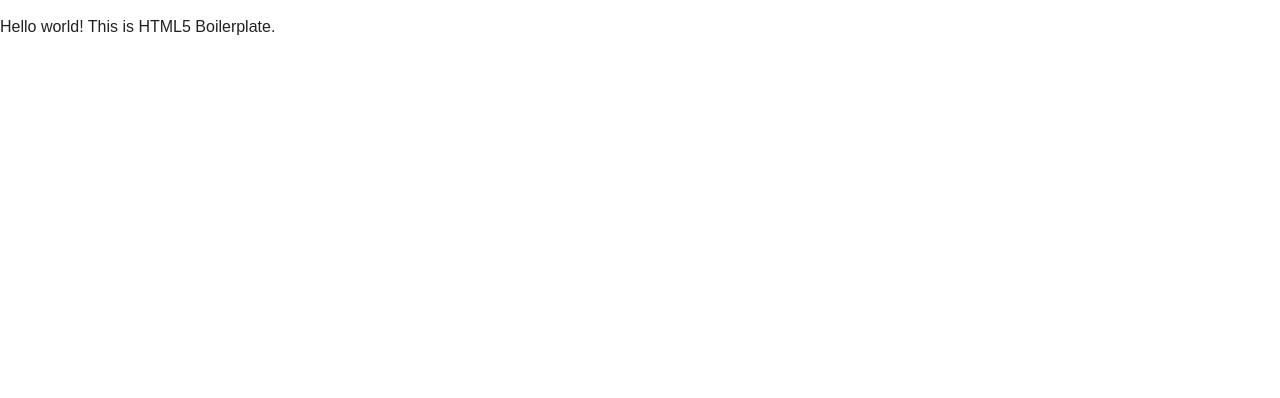
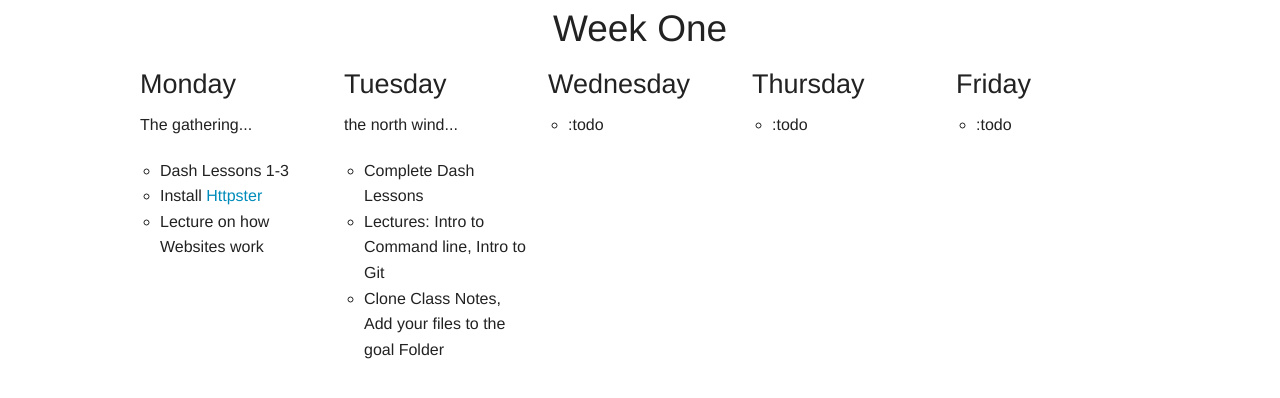
Before and after one commit to HackerCA/schedule, a website: page index.html in a window 1280 px wide. Drawn offline with Linux system fonts and the light colour scheme.

Commit message:
Added basic schedule

```diff
--- a/index.html
+++ b/index.html
@@ -7,16 +7,56 @@
         <meta name="viewport" content="width=device-width, initial-scale=1">
 
         <link rel="stylesheet" href="css/normalize.css">
+        <link rel="stylesheet" href="bower_components/foundation/css/foundation.css">
         <link rel="stylesheet" href="css/main.css">
         <script src="js/vendor/modernizr-2.6.2.min.js"></script>
     </head>
-    <body>
-
-        <p>Hello world! This is HTML5 Boilerplate.</p>
+    <body class="">
+        <div class="row">
+            <h2 class="text-center">Week One</h2>
+            <ul class="medium-block-grid-5">
+                <li>
+                    <h3>Monday</h3>
+                    <p>The gathering...</p>
+                    <ul>
+                        <li>Dash Lessons 1-3</li>
+                        <li>Install <a href="http://npmjs.org/httpster">Httpster</a></li>
+                        <li>Lecture on how Websites work</li>
+                    </ul>
+                </li>
+                <li>
+                    <h3>Tuesday</h3>
+                    <p>the north wind...</p>
+                    <ul>
+                        <li>Complete Dash Lessons</li>
+                        <li>Lectures: Intro to Command line, Intro to Git</li>
+                        <li>Clone Class Notes, Add your files to the goal Folder</li>
+                    </ul>
+                </li>
+                <li>
+                    <h3>Wednesday</h3>
+                    <ul>
+                        <li>:todo</li>
+                    </ul>
+                </li>
+                <li>
+                    <h3>Thursday</h3>
+                    <ul>
+                        <li>:todo</li>
+                    </ul>
+                </li>
+                <li>
+                    <h3>Friday</h3>
+                    <ul>
+                        <li>:todo</li>
+                    </ul>
+                </li>
+            </ul>
+        </div>
 
         <script>window.jQuery || document.write('<script src="js/vendor/jquery-1.10.2.min.js"><\/script>')</script>
+        <script src="bower_components/foundation/js/foundation.js"></script>
         <script src="js/plugins.js"></script>
         <script src="js/main.js"></script>
-
     </body>
 </html>
```
Also changed, not shown: README.md.
